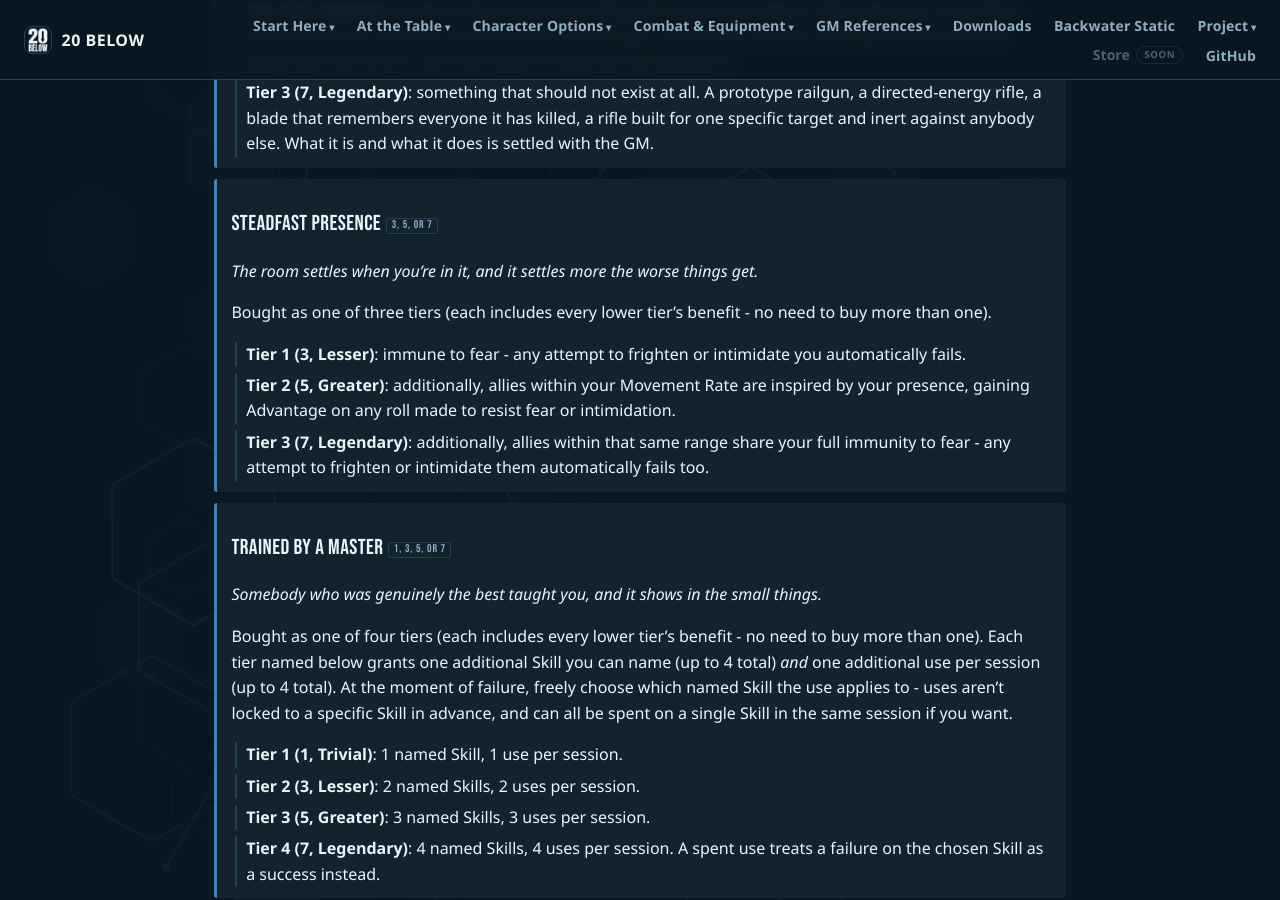
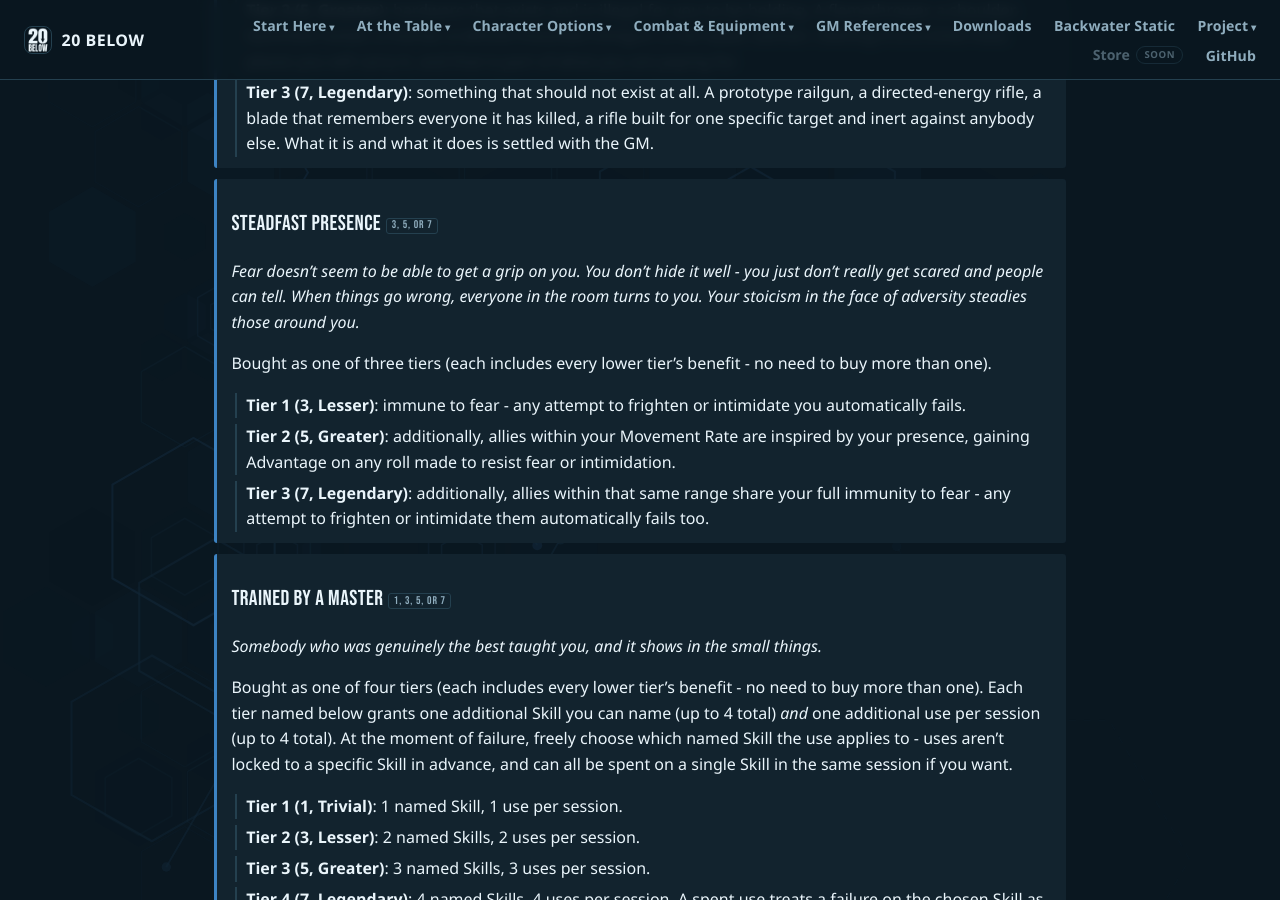
Before and after one commit to feralucce/20_Below, a Jekyll site: the page built from webbook/boons.md, in a window 1280 px wide and 900 px high, scrolled down 13067 px. Built offline with Jekyll 4.4.1, drawn with Linux system fonts in a browser that asks for light colours.

Commit message:
Boons: rework the Steadfast Presence flavour
Co-Authored-By: Claude Opus 5 <noreply@anthropic.com>

```diff
--- a/webbook/boons.md
+++ b/webbook/boons.md
@@ -842,7 +842,7 @@ The lists below are examples, not a menu to choose from. If the thing you want i
 
 <div class="boon-flavour" markdown="1">
 
-The room settles when you’re in it, and it settles more the worse things get.
+Fear doesn't seem to be able to get a grip on you. You don't hide it well - you just don't really get scared and people can tell. When things go wrong, everyone in the room turns to you. Your stoicism in the face of adversity steadies those around you.
 
 </div>
 
```
